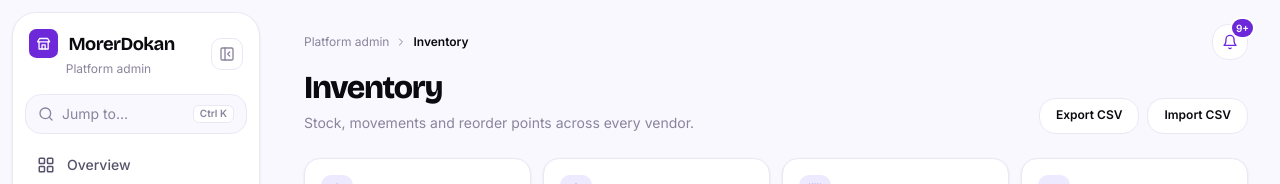
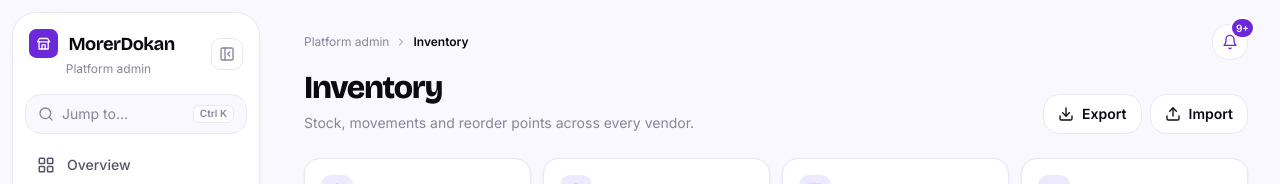
Before and after one commit to suvo-ambalait/e-commerce-website, a React (Vite) app in the folder ecommerce-frontend/: page /admin/inventory in a window 1280 px wide. Shown: the top 184 px of the page. Built offline with nearby package versions, Linux system fonts and the light colour scheme.

Commit message:
feat(CsvTools): replace buttons with ExportButton and enhance import button styling

```diff
--- a/ecommerce-frontend/src/features/inventory/components/CsvTools.tsx
+++ b/ecommerce-frontend/src/features/inventory/components/CsvTools.tsx
@@ -1,5 +1,7 @@
 import { useRef, useState } from 'react'
+import { LuUpload } from 'react-icons/lu'
 import { Button, Modal, Textarea } from '@/shared/ui'
+import { ExportButton } from '@/features/admin/components/TableKit'
 import { useToast } from '@/shared/ui/Toast'
 import type { Product } from '@/shared/types'
 import { useVendors } from '@/features/vendor/context/VendorContext'
@@ -30,13 +32,19 @@ export function CsvTools({ products, allowImport }: { products: Product[]; allow
 
   return (
     <div className="flex gap-2">
-      <Button size="sm" variant="secondary" onClick={exportNow}>
-        Export CSV
-      </Button>
+      <ExportButton onClick={exportNow} />
       {allowImport && (
-        <Button size="sm" variant="secondary" onClick={() => { setOpen(true); setResult(null) }}>
-          Import CSV
-        </Button>
+        <button
+          type="button"
+          onClick={() => {
+            setOpen(true)
+            setResult(null)
+          }}
+          className="inline-flex h-10 items-center gap-2 rounded-xl border border-border bg-surface px-3.5 text-sm font-semibold text-ink transition-colors hover:border-accent/50!"
+        >
+          <LuUpload className="h-4 w-4" />
+          Import
+        </button>
       )}
 
       <Modal open={open} onClose={() => setOpen(false)} title="Import inventory">
```
